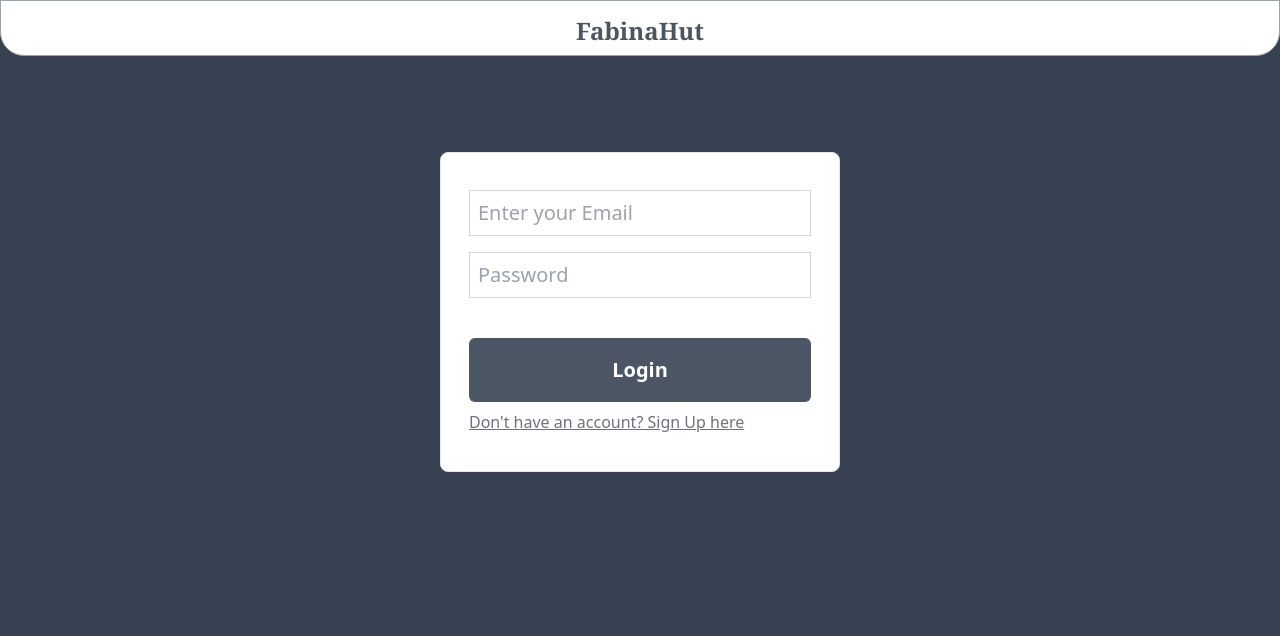
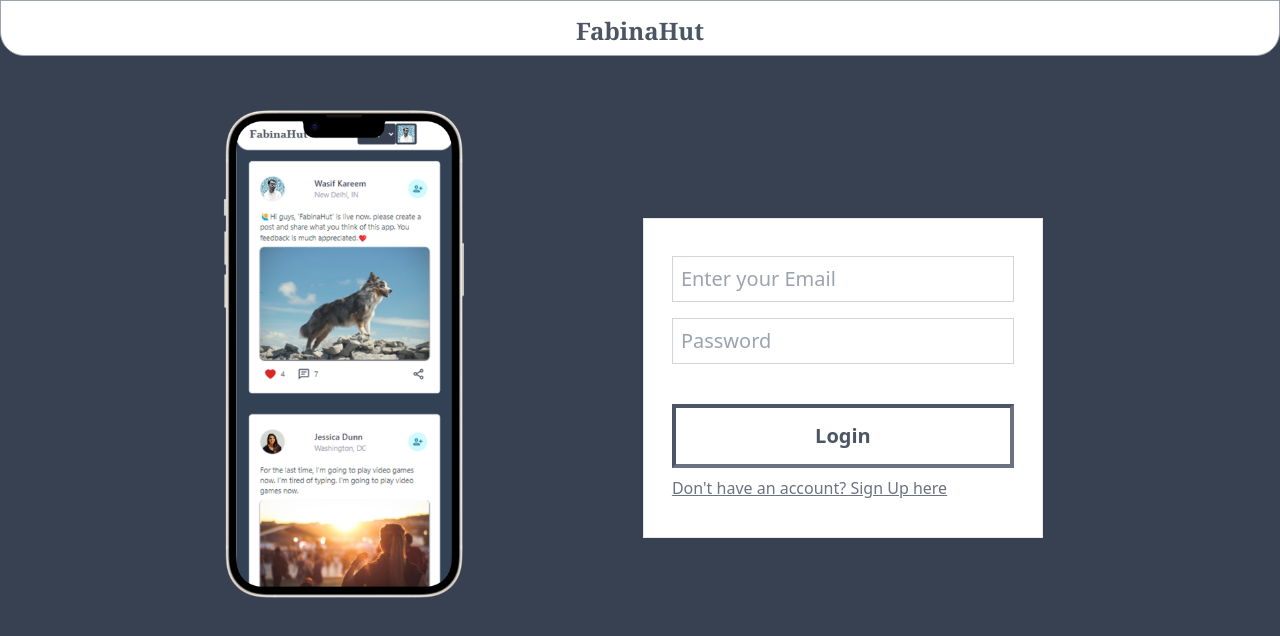
Before and after one commit to wasifkareem/fabinaHut-MERN, a React (Vite) app: page / in a window 1280 px wide. Shown: the top 636 px of the page. Built offline with nearby package versions, Linux system fonts and the light colour scheme.

Commit message:
register page fixed

```diff
--- a/src/pages/Login.jsx
+++ b/src/pages/Login.jsx
@@ -3,6 +3,7 @@ import * as Yup from "yup";
 import { useNavigate } from "react-router-dom";
 import { loginSuccess, logout } from "../redux/userRedux";
 import { useDispatch, useSelector } from "react-redux";
+import icon from "../assets/icon.png";
 
 const Login = () => {
   const navigate = useNavigate();
@@ -15,7 +16,10 @@ const Login = () => {
       <div className="  text-4xl border-solid border bg-white rounded-b-3xl h-20   w-full justify-center flex items-end pb-2    text-gray-600 border-gray-400 font-serif font-extrabold sm:text-2xl sm:h-14 ">
         FabinaHut
       </div>
-      <div>
+      <div className=" sm:flex sm:gap-40 items-center justify-center">
+        <div>
+          <img className=" hidden mt-12 lg:block h-[500px]" src={icon} alt="" />
+        </div>
         <Formik
           initialValues={{ email: "", password: "" }}
           onSubmit={async (values) => {
@@ -48,7 +52,7 @@ const Login = () => {
             /* and other goodies */
           }) => (
             <form onSubmit={handleSubmit}>
-              <div className="  flex flex-col justify-center rounded-lg  p-4 sm:p-7 mt-24 mx-4  border-solid border   h-80  bg-white sm:w-[400px] ">
+              <div className="  flex flex-col justify-center   p-4 sm:p-7 mt-24 mx-4  border-solid border   h-80  bg-white sm:w-[400px] ">
                 <input
                   placeholder="Enter your Email"
                   type="email"
@@ -75,7 +79,7 @@ const Login = () => {
                 )}
                 {/* <p className=" text-red-600">{alert}</p> */}
                 <button
-                  className="  sm:mt-10  bg-gray-600 mb-2 rounded-md h-16  focus:outline-none  text-white font-semibold text-xl mt-8"
+                  className="  sm:mt-10  bg-white mb-2 border-4 border-b-gray-500 border-r-gray-500 h-16  focus:outline-none  text-gray-600  border-gray-600 font-semibold text-xl mt-8"
                   type="submit"
                   disabled={isSubmitting}
                 >
--- a/src/pages/Register.jsx
+++ b/src/pages/Register.jsx
@@ -10,7 +10,7 @@ const Register = () => {
   };
 
   return (
-    <div className=" bg-gray-700 min-h-screen">
+    <div className=" sm:flex sm:flex-col sm:items-center bg-gray-700 min-h-screen">
       <div className="  text-4xl border-solid border bg-white rounded-b-3xl h-20 sm:h-14 sm:text-2xl   w-full justify-center flex items-end pb-2    text-gray-600 border-gray-400 font-serif font-extrabold ">
         FabinaHut
       </div>
@@ -69,7 +69,7 @@ const Register = () => {
             /* and other goodies */
           }) => (
             <form onSubmit={handleSubmit}>
-              <div className="  flex flex-col  p-4 mt-24 mx-4  border-solid border pb-16 sm:pb-20  bg-white  sm:w-[400px] sm:ml-[480px] rounded-lg sm:p-7 ">
+              <div className="  flex flex-col  p-4 mt-24 mx-4  border-solid border pb-16 sm:pb-20  bg-white  sm:w-[400px]  rounded-lg sm:p-7 ">
                 <input
                   placeholder="First Name"
                   type="firstName"
```
Also changed, not shown: src/assets/icon.png (added).
